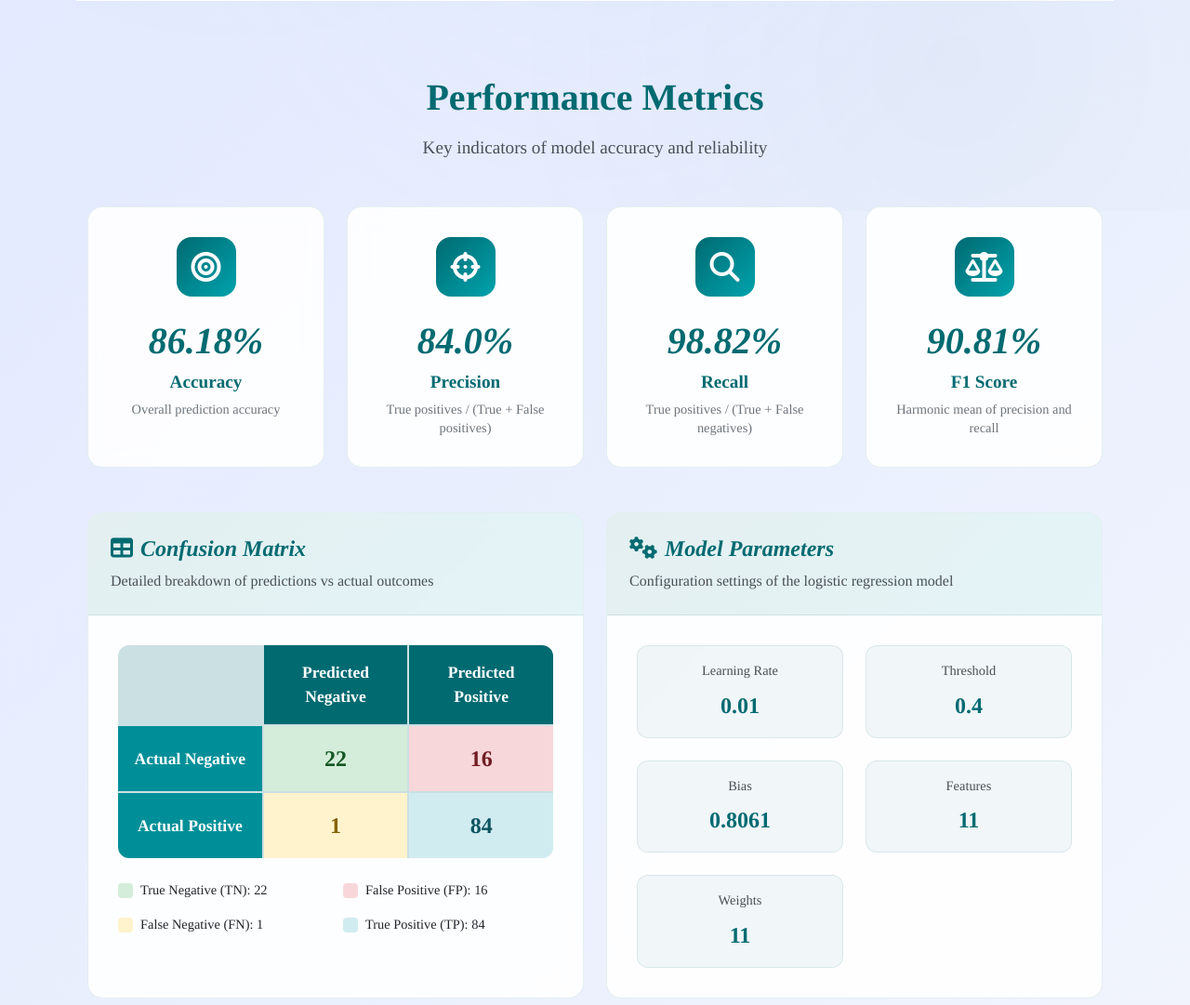
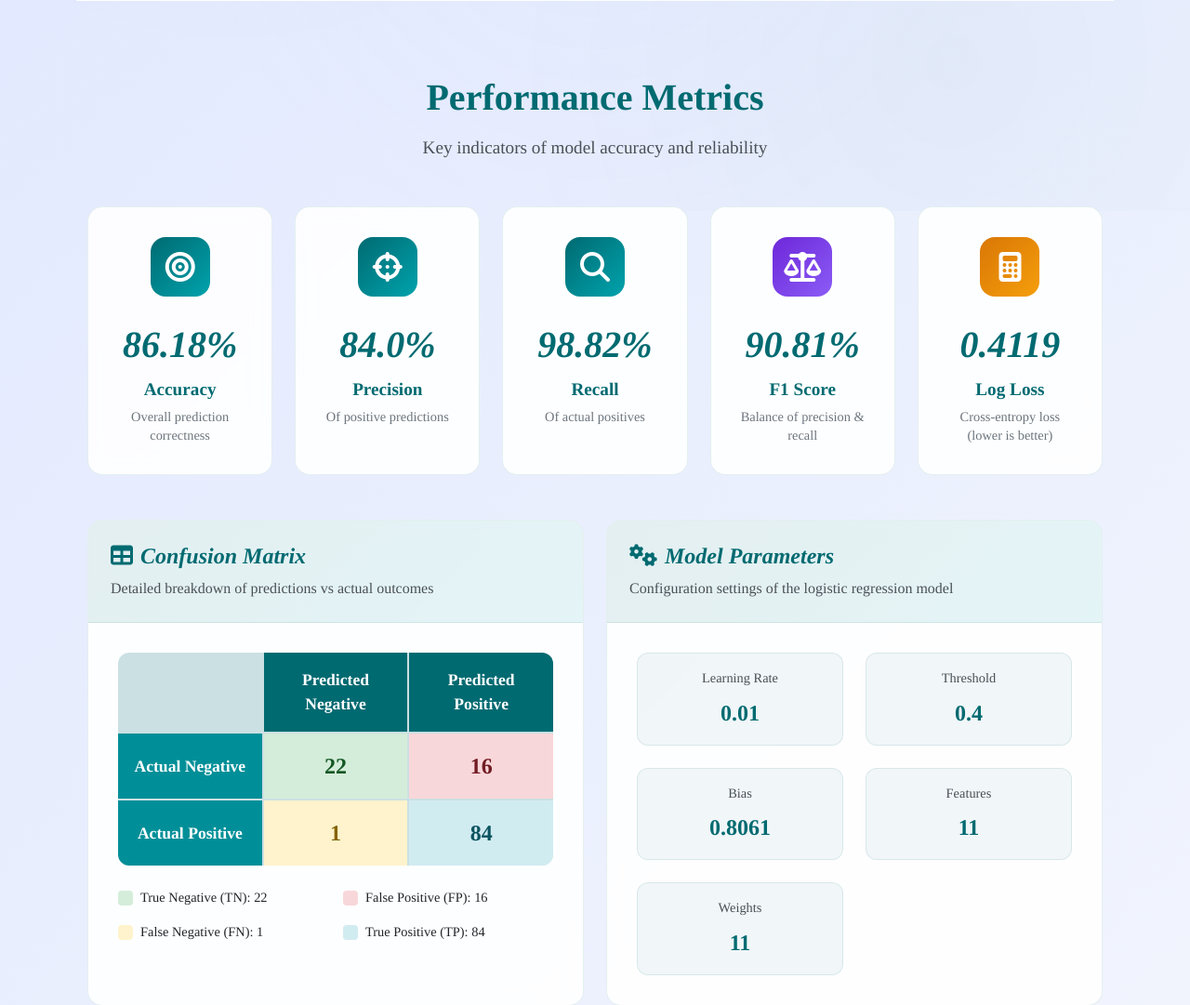
Before and after one commit to codingburgas/2425-11-b-pp-student-practices-assignment-NTIvanova21, a Flask app: page /model_metrics in a window 1280 px wide. Shown: the part 573-1654 px from the top of the page at 93% size. Run offline with Flask 3, Linux system fonts and the light colour scheme; a user stored in the database is signed in; tables that the repository leaves empty hold one stand-in row (values such as "Sample post"); grey boxes marked "Sample" are stand-in pictures; parts of the project's set-up code (start-up, migrations or seed data) failed here and were passed over; some libraries are stand-ins or nearby versions; some web fonts are replaced.

Commit message:
Add log loss to the metrix page. Close #62

```diff
--- a/GreenLight/greenlight/main/routes.py
+++ b/GreenLight/greenlight/main/routes.py
@@ -199,12 +199,14 @@ def model_metrics():
 
     # Get predictions
     y_pred = [model.predict_class(x) for x in X_test]
+    y_pred_proba = np.array([model.predict_proba(x) for x in X_test])
 
     # Calculate metrics
     accuracy_val = round(accuracy_score(y_test, y_pred) * 100, 2)
     precision_val = round(precision_score(y_test, y_pred) * 100, 2)
     recall_val = round(recall_score(y_test, y_pred) * 100, 2)
     f1_val = round(f1_score(y_test, y_pred) * 100, 2)
+    log_loss_val = round(model.calc_loss(y_pred_proba, y_test), 4)
 
     # Confusion matrix
     cm = confusion_matrix(y_test, y_pred)
@@ -229,6 +231,7 @@ def model_metrics():
         precision=precision_val,
         recall=recall_val,
         f1_score=f1_val,
+        log_loss=log_loss_val,
         confusion_matrix=cm,
         tn=tn, fp=fp, fn=fn, tp=tp,
         model_params=model_params,
--- a/GreenLight/greenlight/main/static/modelMetricsStyle.css
+++ b/GreenLight/greenlight/main/static/modelMetricsStyle.css
@@ -157,6 +157,10 @@
     background: rgba(255, 255, 255, 0.95);
 }
 
+.metric-card.f1-card .metric-icon { background: linear-gradient(135deg, #6d28d9 0%, #8b5cf6 100%); }
+
+.metric-card.log-loss-card .metric-icon { background: linear-gradient(135deg, #d97706 0%, #f59e0b 100%); }
+
 .metric-icon {
     width: 64px;
     height: 64px;
@@ -181,6 +185,7 @@
     font-weight: 700;
     color: #006A71;
     margin-bottom: 0.5rem;
+    line-height: 1.4;
 }
 
 .metric-label {
--- a/GreenLight/greenlight/main/templates/modelMetricsPage.html
+++ b/GreenLight/greenlight/main/templates/modelMetricsPage.html
@@ -43,8 +43,8 @@
             <p class="section-subtitle">Key indicators of model accuracy and reliability</p>
         </div>
 
-        <div class="row g-4 mb-5">
-            <div class="col-md-3" data-aos="fade-up" data-aos-delay="100">
+        <div class="row row-cols-1 row-cols-md-3 row-cols-lg-5 g-4 mb-5 justify-content-center">
+            <div class="col" data-aos="fade-up" data-aos-delay="100">
                 <div class="metric-card accuracy-card">
                     <div class="metric-icon">
                         <i class="fas fa-bullseye"></i>
@@ -52,12 +52,12 @@
                     <div class="metric-content">
                         <h3 class="metric-value">{{ accuracy }}%</h3>
                         <h4 class="metric-label">Accuracy</h4>
-                        <p class="metric-description">Overall prediction accuracy</p>
+                        <p class="metric-description">Overall prediction correctness</p>
                     </div>
                 </div>
             </div>
 
-            <div class="col-md-3" data-aos="fade-up" data-aos-delay="200">
+            <div class="col" data-aos="fade-up" data-aos-delay="200">
                 <div class="metric-card precision-card">
                     <div class="metric-icon">
                         <i class="fas fa-crosshairs"></i>
@@ -65,12 +65,12 @@
                     <div class="metric-content">
                         <h3 class="metric-value">{{ precision }}%</h3>
                         <h4 class="metric-label">Precision</h4>
-                        <p class="metric-description">True positives / (True + False positives)</p>
+                        <p class="metric-description">Of positive predictions</p>
                     </div>
                 </div>
             </div>
 
-            <div class="col-md-3" data-aos="fade-up" data-aos-delay="300">
+            <div class="col" data-aos="fade-up" data-aos-delay="300">
                 <div class="metric-card recall-card">
                     <div class="metric-icon">
                         <i class="fas fa-search"></i>
@@ -78,12 +78,12 @@
                     <div class="metric-content">
                         <h3 class="metric-value">{{ recall }}%</h3>
                         <h4 class="metric-label">Recall</h4>
-                        <p class="metric-description">True positives / (True + False negatives)</p>
+                        <p class="metric-description">Of actual positives</p>
                     </div>
                 </div>
             </div>
 
-            <div class="col-md-3" data-aos="fade-up" data-aos-delay="400">
+            <div class="col" data-aos="fade-up" data-aos-delay="400">
                 <div class="metric-card f1-card">
                     <div class="metric-icon">
                         <i class="fas fa-balance-scale"></i>
@@ -91,7 +91,20 @@
                     <div class="metric-content">
                         <h3 class="metric-value">{{ f1_score }}%</h3>
                         <h4 class="metric-label">F1 Score</h4>
-                        <p class="metric-description">Harmonic mean of precision and recall</p>
+                        <p class="metric-description">Balance of precision & recall</p>
+                    </div>
+                </div>
+            </div>
+
+            <div class="col" data-aos="fade-up" data-aos-delay="500">
+                <div class="metric-card log-loss-card">
+                    <div class="metric-icon">
+                        <i class="fas fa-calculator"></i>
+                    </div>
+                    <div class="metric-content">
+                        <h3 class="metric-value">{{ log_loss }}</h3>
+                        <h4 class="metric-label">Log Loss</h4>
+                        <p class="metric-description">Cross-entropy loss <br>(lower is better)</p>
                     </div>
                 </div>
             </div>
```
